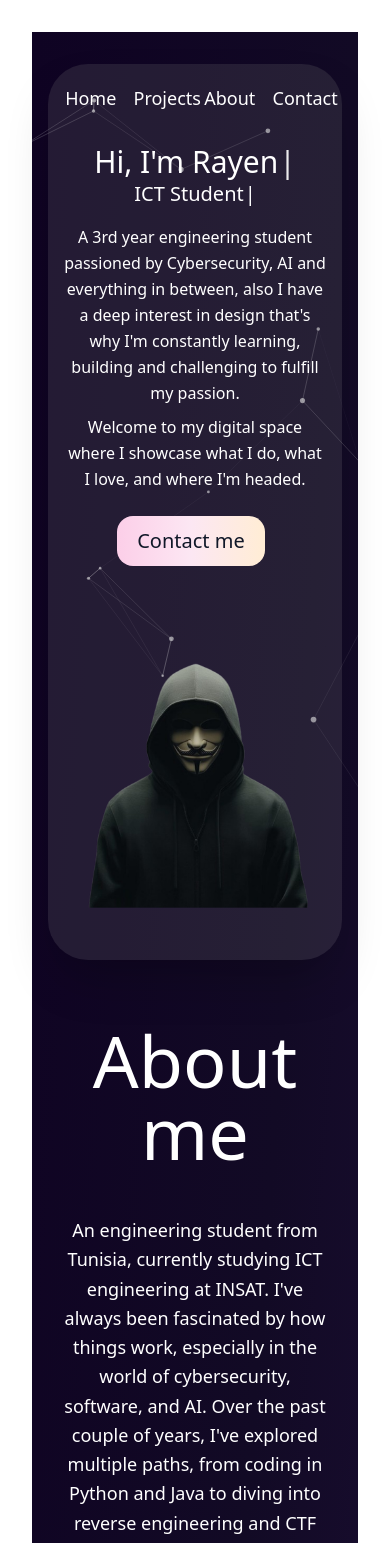
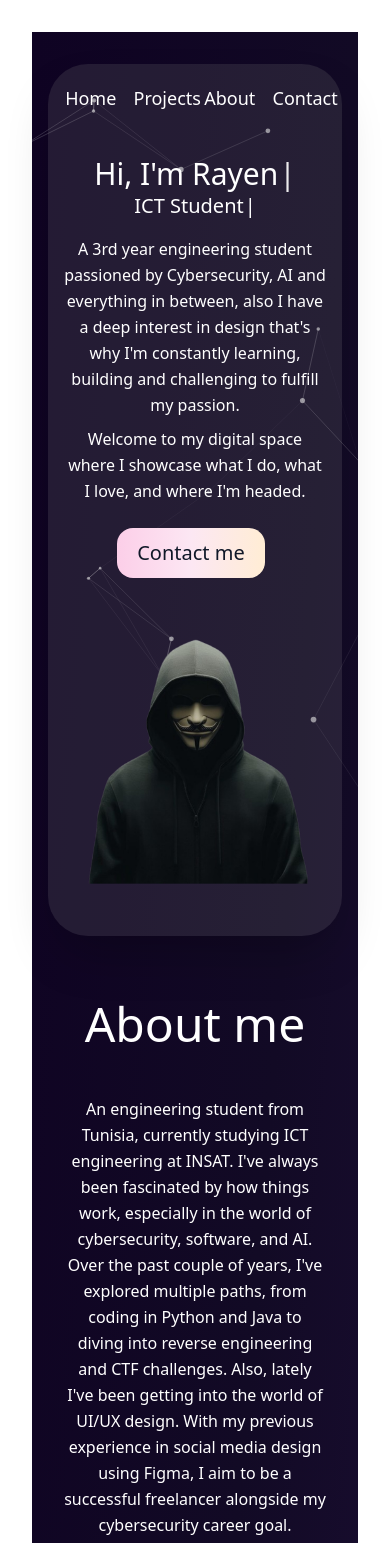
Before and after one commit to RayenHanafi/Portfolio, a React (Vite) app: page / in a window 390 px wide. Shown: the top 1543 px of the page. Built offline with nearby package versions, Linux system fonts and the light colour scheme.

Commit message:
small changes and fixes on UI

```diff
--- a/index.html
+++ b/index.html
@@ -2,7 +2,7 @@
 <html class="scroll-smooth" lang="en">
   <head>
     <meta charset="UTF-8" />
-    <link rel="icon" type="image/svg+xml" href="/vite.svg" />
+    <link rel="icon" type="image/png" href="/images/hacker.png" />
     <meta name="viewport" content="width=device-width, initial-scale=1.0" />
     <title>Rayen's Portfolio</title>
   </head>
--- a/src/components/About.jsx
+++ b/src/components/About.jsx
@@ -9,7 +9,7 @@ function About() {
       className="flex flex-col items-center justify-center mt-16 sm:mt-[110px] w-full max-w-5xl px-4 "
     >
       <div className="title">About me</div>
-      <p className="text-center text-lg sm:text-xl lg:text-2xl leading-relaxed">
+      <p className="text-center text-md sm:text-lg lg:text-2xl leading-relaxed">
         An engineering student from Tunisia, currently studying ICT engineering
         at INSAT. I've always been fascinated by how things work, especially in
         the world of cybersecurity, software, and AI. Over the past couple of
--- a/src/components/MeSection.jsx
+++ b/src/components/MeSection.jsx
@@ -5,7 +5,7 @@ function MeSection() {
   const [secondLine, setSecondLine] = useState(false);
 
   return (
-    <div className="flex flex-col lg:flex-row justify-center items-center lg:items-start gap-8 lg:gap-12 mt-8 sm:mt-[60px] mb-8 sm:mb-[50px] w-full flex-1">
+    <div className="flex flex-col lg:flex-row justify-center items-center lg:items-start gap-8 lg:gap-12 mt-11 sm:mt-[60px] mb-8 sm:mb-[50px] w-full flex-1">
       {/* <!-- Text --> */}
       <div className="w-full lg:w-1/2 flex flex-col justify-center lg:justify-start items-center lg:items-start text-center lg:text-left -order-2 lg:order-1 lg:mt-14">
         <div className="text-3xl sm:text-4xl md:text-5xl lg:text-6xl">
@@ -37,13 +37,13 @@ function MeSection() {
             />
           </div>
         )}
-        <p className="mt-4 lg:mt-[20px] text-base sm:text-lg md:text-xl lg:text-2xl leading-relaxed">
+        <p className="mt-4 lg:mt-[20px] text-md sm:text-lg md:text-xl lg:text-2xl leading-relaxed">
           A 3rd year engineering student passioned by Cybersecurity, AI and
           everything in between, also I have a deep interest in design that's
           why I'm constantly learning, building and challenging to fulfill my
           passion.
         </p>
-        <p className="mt-2 lg:mt-[5px] text-base sm:text-lg md:text-xl lg:text-2xl leading-relaxed">
+        <p className="mt-2 lg:mt-[5px] text-md sm:text-lg md:text-xl lg:text-2xl leading-relaxed">
           Welcome to my digital space where I showcase what I do, what I love,
           and where I'm headed.
         </p>
@@ -53,7 +53,7 @@ function MeSection() {
       </div>
 
       {/* <!-- Image --> */}
-      <div className="w-full lg:w-1/2 flex justify-center items-center order-1 lg:order-2 pt-10">
+      <div className="w-full lg:w-1/2 flex justify-center items-center order-1 lg:order-2 pt-1 sm:pt-20 lg:pt-10 ">
         <img
           src="/images/hacker.png"
           alt="pic"
--- a/src/components/ProjectCard.jsx
+++ b/src/components/ProjectCard.jsx
@@ -11,16 +11,16 @@ function ProjectCard({ project }) {
       </div>
 
       {/* <!-- Project Info Side --> */}
-      <div className="w-full md:w-1/2 p-6 sm:p-8 lg:p-12 flex flex-col justify-center text-gray-800">
-        <h3 className="text-2xl sm:text-3xl lg:text-4xl font-bold mb-4 sm:mb-6 lg:mb-8 text-gray-900">
+      <div className="w-full md:w-1/2 p-3 sm:p-4 lg:p-12 flex flex-col justify-center text-gray-800">
+        <h3 className="text-2xl sm:text-3xl lg:text-4xl font-bold mb-0sm:mb-6 lg:mb-8 text-gray-900">
           {project.title}
         </h3>
 
-        <h4 className="text-lg sm:text-xl lg:text-2xl font-semibold mb-3 sm:mb-4 lg:mb-6 text-gray-800">
+        <h4 className="text-lg sm:text-xl lg:text-2xl font-semibold mb-0 sm:mb-1 lg:mb-6 text-gray-800">
           Description
         </h4>
 
-        <p className="text-sm sm:text-base lg:text-lg leading-relaxed text-gray-700">
+        <p className="text-xs sm:text-base lg:text-lg leading-relaxed text-gray-700">
           {project.description}
         </p>
       </div>
--- a/src/components/ProjectSection.jsx
+++ b/src/components/ProjectSection.jsx
@@ -7,14 +7,14 @@ function ProjectSection() {
     {
       id: 1,
       title: "BookStore",
-      image: "./images/books.avif",
+      image: "/images/books.avif",
       description:
         "A bookstore web page designed using the Symfony framework. This is a full-stack web application featuring both backend and frontend components for managing a bookstore. Users can browse, search, and view details about books. The project demonstrates CRUD operations, user authentication, and responsive design",
     },
     {
       id: 2,
       title: "BookStore2",
-      image: "./images/books.avif",
+      image: "/images/books.avif",
       description:
         "Another bookstore project built with Symfony framework with CRUD, authentication, and responsive design.",
     },
--- a/src/index.css
+++ b/src/index.css
@@ -26,7 +26,7 @@
   }
 
   .title {
-    @apply text-7xl mb-12 text-white;
+    @apply text-5xl sm:text-6xl lg:text-7xl mb-12 text-white;
   }
 
   .projectCard {
--- a/vite.config.js
+++ b/vite.config.js
@@ -5,5 +5,5 @@ import tailwindcss from "@tailwindcss/vite";
 // https://vite.dev/config/
 export default defineConfig({
   plugins: [tailwindcss(), react()],
-  base: process.env.VITE_BASE_PATH || "/Portfolio",
+  base: process.env.VITE_BASE_PATH,
 });
```
